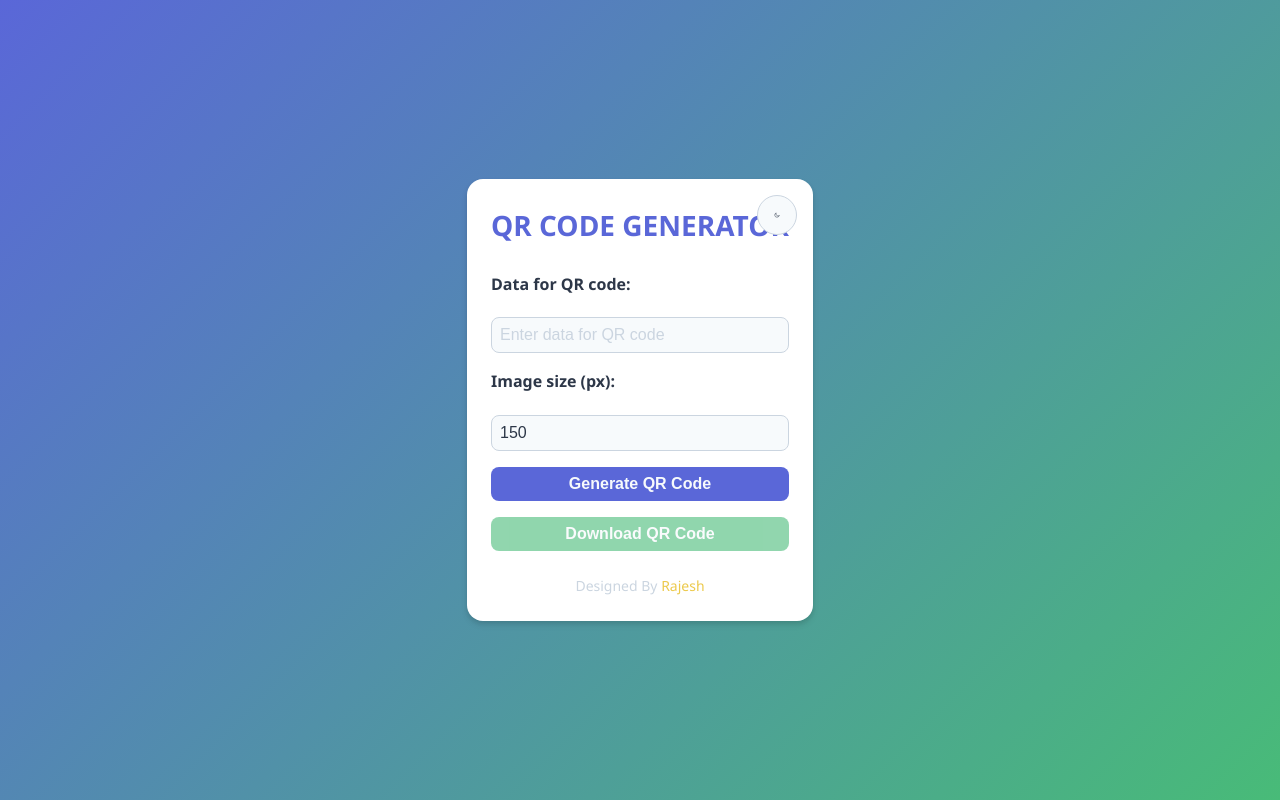
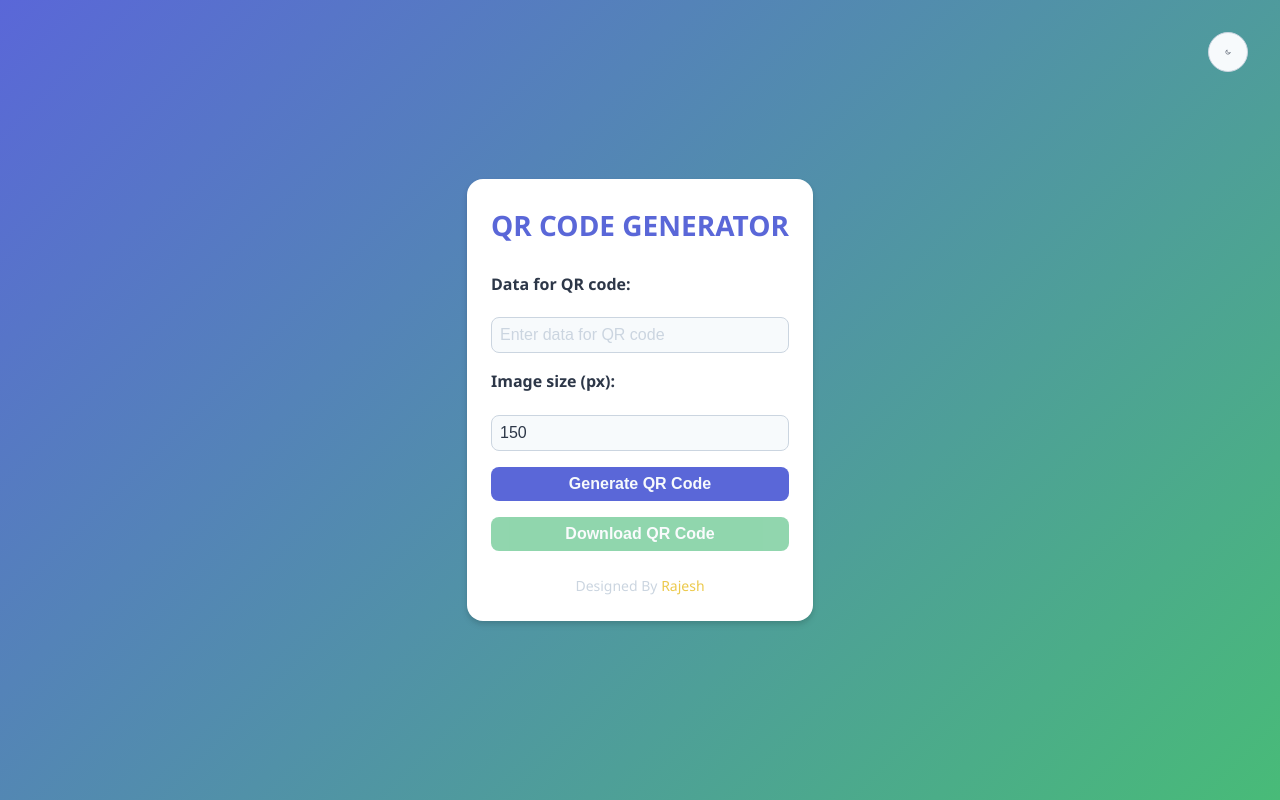
Before and after one commit to Rajkumar322005/QRCode-GeneratorApp, a React (Vite) app: page / in a window 1280 px wide. Built offline with nearby package versions, Linux system fonts and the light colour scheme.

Commit message:
Changed positions of theme

```diff
--- a/src/App.jsx
+++ b/src/App.jsx
@@ -1,17 +1,59 @@
-import React, { useEffect } from 'react'
+import React, { useEffect, useState } from 'react'
 import './styles/QRcode.css'
 import QRCodeGenerator from './components/QRcode.jsx'
 
 const App = () => {
-  // Initialize theme on app load
+  // Theme state and logic
+  const [theme, setTheme] = useState('light');
+
   useEffect(() => {
     const savedTheme = localStorage.getItem("qr-theme") || "light";
+    setTheme(savedTheme);
     document.documentElement.setAttribute("data-theme", savedTheme);
   }, []);
 
+  const toggleTheme = () => {
+    const newTheme = theme === "light" ? "dark" : "light";
+    setTheme(newTheme);
+    document.documentElement.setAttribute("data-theme", newTheme);
+    localStorage.setItem("qr-theme", newTheme);
+  };
+
   return (
     <div className="app-wrapper">
-      <QRCodeGenerator />
+      {/* Theme Toggle Button at top right of app-wrapper */}
+      <button className="theme-toggle" onClick={toggleTheme} aria-label="Toggle theme">
+        {theme === "light" ? (
+          <svg
+            xmlns="http://www.w3.org/2000/svg"
+            fill="none"
+            viewBox="0 0 24 24"
+            stroke="currentColor"
+          >
+            <path
+              strokeLinecap="round"
+              strokeLinejoin="round"
+              strokeWidth={2}
+              d="M20.354 15.354A9 9 0 018.646 3.646 9.003 9.003 0 0012 21a9.003 9.003 0 008.354-5.646z"
+            />
+          </svg>
+        ) : (
+          <svg
+            xmlns="http://www.w3.org/2000/svg"
+            fill="none"
+            viewBox="0 0 24 24"
+            stroke="currentColor"
+          >
+            <path
+              strokeLinecap="round"
+              strokeLinejoin="round"
+              strokeWidth={2}
+              d="M12 3v1m0 16v1m9-9h-1M4 12H3m15.364 6.364l-.707-.707M6.343 6.343l-.707-.707m12.728 0l-.707.707M6.343 17.657l-.707.707M16 12a4 4 0 11-8 0 4 4 0 018 0z"
+            />
+          </svg>
+        )}
+      </button>
+      <QRCodeGenerator theme={theme} toggleTheme={toggleTheme} />
     </div>
   )
 }
--- a/src/components/QRcode.jsx
+++ b/src/components/QRcode.jsx
@@ -1,26 +1,10 @@
-import React, { useState, useEffect } from "react";
+import React, { useState } from "react";
 
 const QrCode = () => {
   const [img, setImg] = useState("");
   const [loading, setLoading] = useState(false);
   const [qrData, setQrData] = useState("");
   const [qrSize, setQrSize] = useState("150");
-  const [theme, setTheme] = useState("light");
-
-  // Load theme from localStorage on component mount
-  useEffect(() => {
-    const savedTheme = localStorage.getItem("qr-theme") || "light";
-    setTheme(savedTheme);
-    document.documentElement.setAttribute("data-theme", savedTheme);
-  }, []);
-
-  // Update theme and save to localStorage
-  const toggleTheme = () => {
-    const newTheme = theme === "light" ? "dark" : "light";
-    setTheme(newTheme);
-    document.documentElement.setAttribute("data-theme", newTheme);
-    localStorage.setItem("qr-theme", newTheme);
-  };
 
   const generateQR = async () => {
     setLoading(true);
@@ -52,39 +36,6 @@ const QrCode = () => {
 
   return (
     <div className="app-container">
-      {/* Theme Toggle Button */}
-      <button className="theme-toggle" onClick={toggleTheme} aria-label="Toggle theme">
-        {theme === "light" ? (
-          <svg
-            xmlns="http://www.w3.org/2000/svg"
-            fill="none"
-            viewBox="0 0 24 24"
-            stroke="currentColor"
-          >
-            <path
-              strokeLinecap="round"
-              strokeLinejoin="round"
-              strokeWidth={2}
-              d="M20.354 15.354A9 9 0 018.646 3.646 9.003 9.003 0 0012 21a9.003 9.003 0 008.354-5.646z"
-            />
-          </svg>
-        ) : (
-          <svg
-            xmlns="http://www.w3.org/2000/svg"
-            fill="none"
-            viewBox="0 0 24 24"
-            stroke="currentColor"
-          >
-            <path
-              strokeLinecap="round"
-              strokeLinejoin="round"
-              strokeWidth={2}
-              d="M12 3v1m0 16v1m9-9h-1M4 12H3m15.364 6.364l-.707-.707M6.343 6.343l-.707-.707m12.728 0l-.707.707M6.343 17.657l-.707.707M16 12a4 4 0 11-8 0 4 4 0 018 0z"
-            />
-          </svg>
-        )}
-      </button>
-
       <h1>QR CODE GENERATOR</h1>
 
       {loading && <p className="loading-text">Please wait...</p>}
--- a/src/styles/QRcode.css
+++ b/src/styles/QRcode.css
@@ -116,8 +116,8 @@ body {
 --------------------------------------*/
 .theme-toggle {
   position: absolute;
-  top: var(--space-md);
-  right: var(--space-md);
+  top: 32px;
+  right: 32px;
   background: var(--color-surface-secondary);
   border: 1px solid var(--color-border);
   border-radius: 50%;
@@ -129,6 +129,7 @@ body {
   cursor: pointer;
   transition: all 0.3s ease;
   color: var(--color-text);
+  z-index: 10;
 }
 
 .theme-toggle:hover {
@@ -284,8 +285,8 @@ button:disabled {
   }
 
   .theme-toggle {
-    top: var(--space-sm);
-    right: var(--space-sm);
+    top: 12px;
+    right: 12px;
     width: 35px;
     height: 35px;
   }
```
